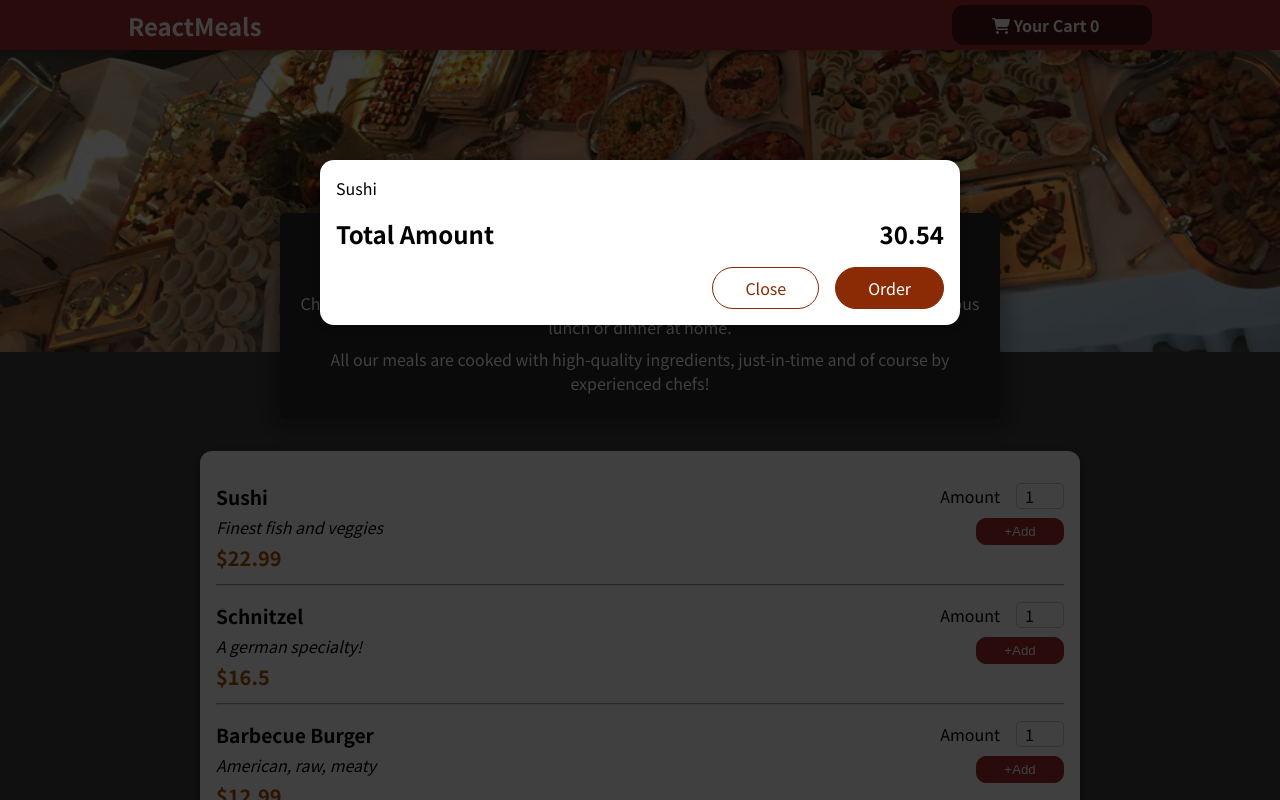
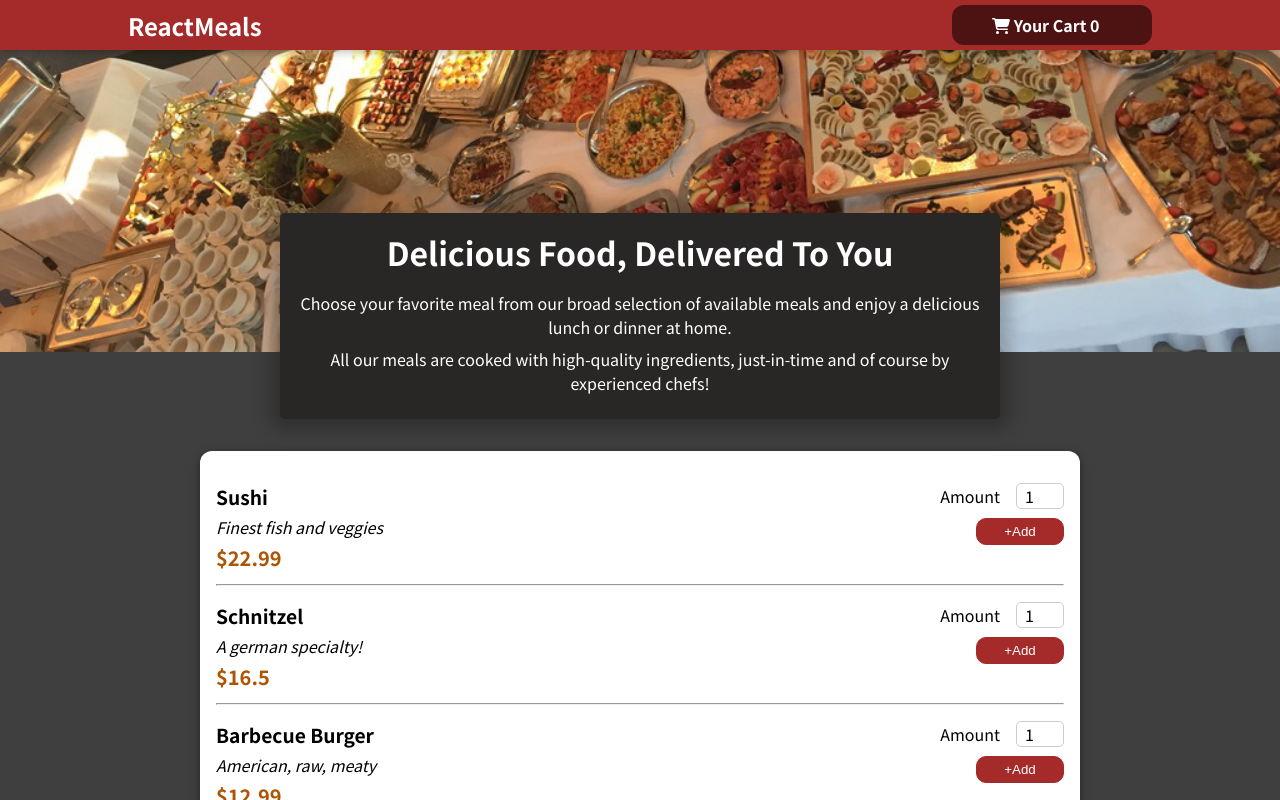
Before and after one commit to Arpit6280/ReactProjects, a React (Create React App) app in the folder restaurantWebsite/myapp/: page / in a window 1280 px wide. Shown: the top 800 px of the page. Built offline with nearby package versions, Linux system fonts and the light colour scheme.

Commit message:
cart open and close

```diff
--- a/restaurantWebsite/myapp/src/App.js
+++ b/restaurantWebsite/myapp/src/App.js
@@ -1,12 +1,23 @@
+import { useState } from "react";
 import Cart from "./components/Cart/Cart";
 import Header from "./components/Layout/Header";
 import Meals from "./components/Meals/Meals";
 
 function App() {
+ const[isCartshown, setIsCartShown]= useState(false)
+
+ const showCartHandler=()=>{
+  setIsCartShown(true)
+ }
+
+ const closeCartHandler=()=>{
+  setIsCartShown(false)
+ }
+
   return (
     <div>
-      <Cart/>
-      <Header />
+    {isCartshown && <Cart onCartClose={closeCartHandler}/> }
+      <Header onCartOpen={showCartHandler} />
       <Meals/>
     </div>
   );
--- a/restaurantWebsite/myapp/src/components/Cart/Cart.js
+++ b/restaurantWebsite/myapp/src/components/Cart/Cart.js
@@ -2,19 +2,19 @@ import React from 'react'
 import classes from './Cart.module.css'
 import Modal from '../UI/Modal'
 
-function Cart() {
-    const cartItems= <ul className={classes.cart_items}>{[{
-        id:'c1', name:'Sushi',amount:3, price:12.99
-    }].map((item)=> <li> {item.name} </li>)} </ul>
+function Cart(props) {
+    const cartItems = <ul className={classes.cart_items}>{[{
+        id: 'c1', name: 'Sushi', amount: 3, price: 12.99
+    }].map((item) => <li> {item.name} </li>)} </ul>
     return (
-    <Modal>
+        <Modal onCartClose={props.onCartClose}>
             {cartItems}
             <div className={classes.total}>
                 <span>Total Amount</span>
                 <span>30.54</span>
             </div>
             <div className={classes.actions}>
-            <button className={classes.button_alt}>Close</button>
+                <button className={classes.button_alt} onClick={props.onCartClose}>Close</button>
                 <button className={classes.button}>Order</button>
             </div>
 
--- a/restaurantWebsite/myapp/src/components/Cart/Cart.module.css
+++ b/restaurantWebsite/myapp/src/components/Cart/Cart.module.css
@@ -4,10 +4,9 @@
   padding: 0;
   max-height: 20rem;
   overflow: auto;
-
 }
 
-  .cart_items li{
+.cart_items li {
   color: black;
 }
 
@@ -18,10 +17,9 @@
   font-weight: bold;
   font-size: 1.5rem;
   margin: 1rem 0;
-
 }
 
-  .total span{
+.total span {
   color: black;
 }
 
--- a/restaurantWebsite/myapp/src/components/Layout/Header.js
+++ b/restaurantWebsite/myapp/src/components/Layout/Header.js
@@ -4,12 +4,12 @@ import { FontAwesomeIcon } from '@fortawesome/react-fontawesome'
 import {  faCartShopping } from '@fortawesome/free-solid-svg-icons'
 import mealImg from '../../assets/meals.jpg'
 
-function Header() {
+function Header(props) {
   return (
     <React.Fragment>
         <nav className={classes.navbar}>
             <h2 className='reactMeals'>ReactMeals</h2>
-            <div className={classes.cartIcon}> <h4 className={classes.h4}> <FontAwesomeIcon icon={faCartShopping} /> Your Cart   <span> 0 </span> </h4></div>
+            <div className={classes.cartIcon}> <h4 className={classes.h4}> <FontAwesomeIcon icon={faCartShopping} onClick={props.onCartOpen} className={classes.icon} /> Your Cart   <span> 0 </span> </h4></div>
         </nav>
         <div >
             <img src={mealImg} alt="" className={classes.mealImg}  />
--- a/restaurantWebsite/myapp/src/components/Layout/Header.module.css
+++ b/restaurantWebsite/myapp/src/components/Layout/Header.module.css
@@ -34,3 +34,7 @@
     z-index: 0;
     object-fit: cover;
 }
+
+.icon{
+    cursor: pointer;
+}
--- a/restaurantWebsite/myapp/src/components/UI/Modal.js
+++ b/restaurantWebsite/myapp/src/components/UI/Modal.js
@@ -1,25 +1,26 @@
 import React, { Fragment } from 'react'
-import  ReactDOM  from 'react-dom'
+import ReactDOM from 'react-dom'
 import classes from './Modal.module.css'
 
-function Modal(props) {
 
-    const Backdrop= props=>{
-        return <div className={classes.backdrop}></div>
+
+
+const Backdrop = props => {
+    return <div className={classes.backdrop} onClick={props.closeCart}></div>
 }
 
-    const ModalOverlay=props=>{
+const ModalOverlay = props => {
     return <div className={classes.modal}>
         <div className={classes.content}>
             {props.children}
         </div>
     </div>
 }
-
+function Modal(props) {
     return (
         <Fragment>
-        {ReactDOM.createPortal(<Backdrop/>,document.getElementById('overlays'))}
-        {ReactDOM.createPortal(<ModalOverlay> {props.children} </ModalOverlay>,document.getElementById('overlays'))}
+            {ReactDOM.createPortal(<Backdrop closeCart={props.onCartClose} />, document.getElementById('overlays'))}
+            {ReactDOM.createPortal(<ModalOverlay> {props.children} </ModalOverlay>, document.getElementById('overlays'))}
 
         </Fragment>
     )
```
Lines whose indentation alone changed are shown as unchanged.
